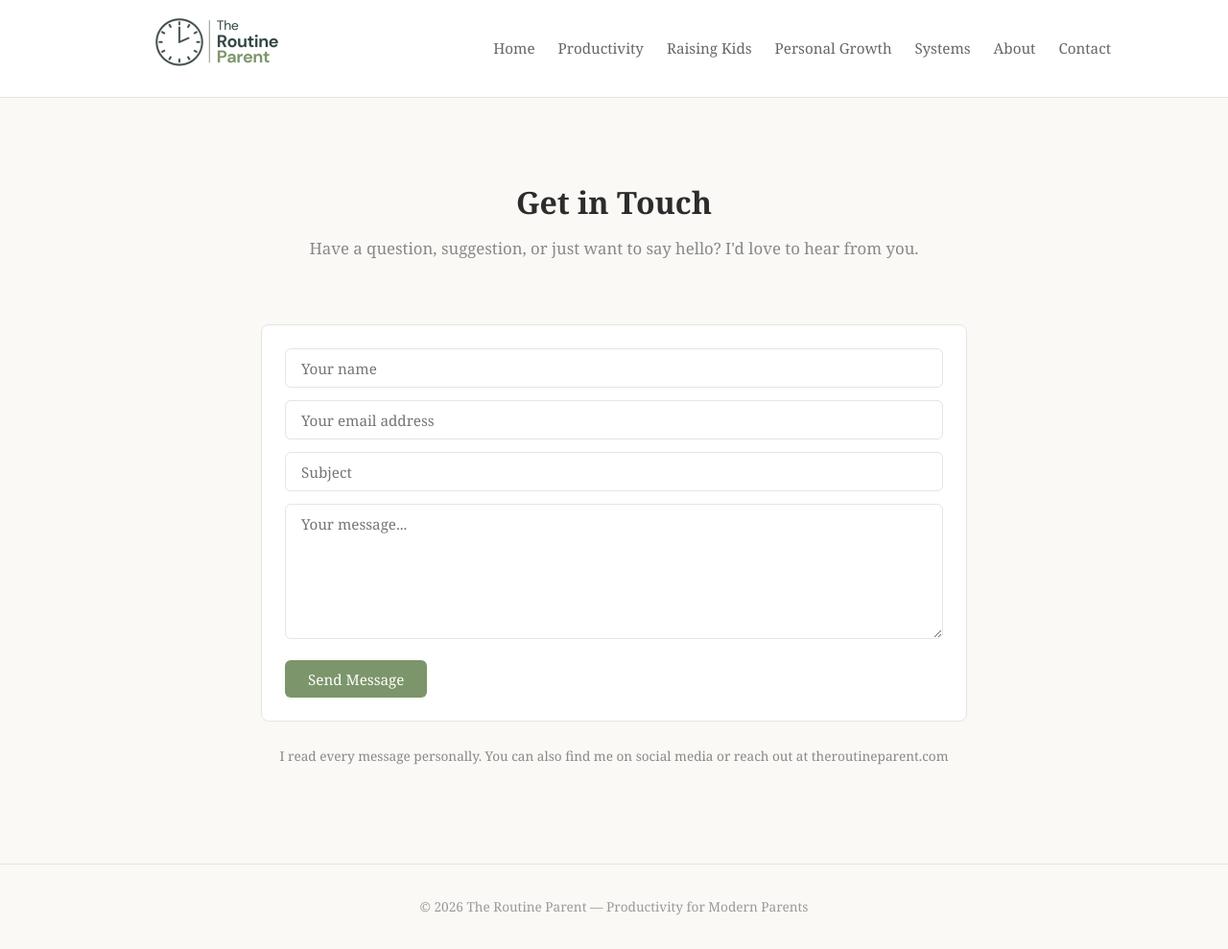
After one commit to doug-ctrl/theroutineparent, a Django app: page /contact/ in a window 1280 px wide. The commit adds this page. Shown: the whole page at 96% size. Run offline with Django 5.2, Linux system fonts and the light colour scheme; some libraries are stand-ins or nearby versions.

Commit message:
feat: add contact page with form and admin management

```diff
--- a/blog/forms.py
+++ b/blog/forms.py
@@ -22,3 +22,32 @@ class CommentForm(forms.Form):
             "rows": 4,
         })
     )
+
+class ContactForm(forms.Form):
+    name = forms.CharField(
+        max_length=100,
+        widget=forms.TextInput(attrs={
+            "placeholder": "Your name",
+            "class": "comment-input",
+        })
+    )
+    email = forms.EmailField(
+        widget=forms.EmailInput(attrs={
+            "placeholder": "Your email address",
+            "class": "comment-input",
+        })
+    )
+    subject = forms.CharField(
+        max_length=200,
+        widget=forms.TextInput(attrs={
+            "placeholder": "Subject",
+            "class": "comment-input",
+        })
+    )
+    message = forms.CharField(
+        widget=forms.Textarea(attrs={
+            "placeholder": "Your message...",
+            "class": "comment-textarea",
+            "rows": 6,
+        })
+    )
--- a/blog/urls.py
+++ b/blog/urls.py
@@ -13,4 +13,5 @@ urlpatterns = [
     path("post/<slug:slug>/", views.PostDetailView.as_view(), name="post_detail"),
     path("pillar/<slug:slug>/", views.PillarPostsView.as_view(), name="pillar_posts"),
     path("about/", views.AboutView.as_view(), name="about"),
+    path("contact/", views.ContactView.as_view(), name="contact"),
 ]
--- a/blog/views.py
+++ b/blog/views.py
@@ -4,8 +4,8 @@ from django.shortcuts import redirect, get_object_or_404
 from django.contrib import messages
 from django.core.validators import validate_email
 from django.core.exceptions import ValidationError
-from .models import Post, Pillar, Comment, NewsletterSubscriber
-from .forms import CommentForm
+from .models import Post, Pillar, Comment, NewsletterSubscriber, ContactMessage
+from .forms import CommentForm, ContactForm
 from django.http import FileResponse
 from django.conf import settings
 import os
@@ -129,3 +129,26 @@ def download_planner(request):
 def download_chore_chart(request):
     file_path = os.path.join(settings.MEDIA_ROOT, "downloads", "kids_chore_chart.pdf")
     return FileResponse(open(file_path, "rb"), content_type="application/pdf", as_attachment=True, filename="Kids_Chore_Chart_The_Routine_Parent.pdf")
+
+class ContactView(TemplateView):
+    template_name = "pages/contact.html"
+
+    def get_context_data(self, **kwargs):
+        context = super().get_context_data(**kwargs)
+        context["contact_form"] = ContactForm()
+        return context
+
+    def post(self, request, *args, **kwargs):
+        form = ContactForm(request.POST)
+        if form.is_valid():
+            ContactMessage.objects.create(
+                name=form.cleaned_data["name"],
+                email=form.cleaned_data["email"],
+                subject=form.cleaned_data["subject"],
+                message=form.cleaned_data["message"],
+            )
+            messages.success(request, "Thanks for your message! I'll get back to you soon.")
+            return redirect("blog:contact")
+        context = self.get_context_data()
+        context["contact_form"] = form
+        return self.render_to_response(context)
--- a/templates/base.html
+++ b/templates/base.html
@@ -529,6 +529,7 @@
                 <li><a href="{% url 'blog:pillar_posts' 'personal-growth-for-parents' %}">Personal Growth</a></li>
                 <li><a href="{% url 'blog:pillar_posts' 'real-life-systems' %}">Systems</a></li>
                 <li><a href="{% url 'blog:about' %}">About</a></li>
+                <li><a href="{% url 'blog:contact' %}">Contact</a></li>
             </ul>
         </nav>
     </div>
--- /dev/null
+++ b/templates/pages/contact.html
@@ -0,0 +1,37 @@
+{% extends "base.html" %}
+
+{% block title %}Contact — The Routine Parent{% endblock %}
+
+{% block content %}
+<div class="page-header">
+    <h1>Get in Touch</h1>
+    <p>Have a question, suggestion, or just want to say hello? I'd love to hear from you.</p>
+</div>
+
+<article class="post-detail">
+    <div class="post-body">
+
+        {% if messages %}
+        {% for message in messages %}
+        <p class="newsletter-message success" style="text-align: center;">{{ message }}</p>
+        {% endfor %}
+        {% endif %}
+
+        <div class="comment-form-box">
+            <form method="post">
+                {% csrf_token %}
+                {{ contact_form.name }}
+                {{ contact_form.email }}
+                {{ contact_form.subject }}
+                {{ contact_form.message }}
+                <button type="submit" class="comment-submit">Send Message</button>
+            </form>
+        </div>
+
+        <p style="margin-top: 1.5rem; color: #888; font-size: 0.85rem; text-align: center;">
+            I read every message personally. You can also find me on social media or reach out at theroutineparent.com
+        </p>
+
+    </div>
+</article>
+{% endblock %}
```
Also changed, not shown: blog/admin.py (+8 -1 lines), blog/models.py (+14 -0 lines), blog/migrations/0003_contactmessage.py (added).
